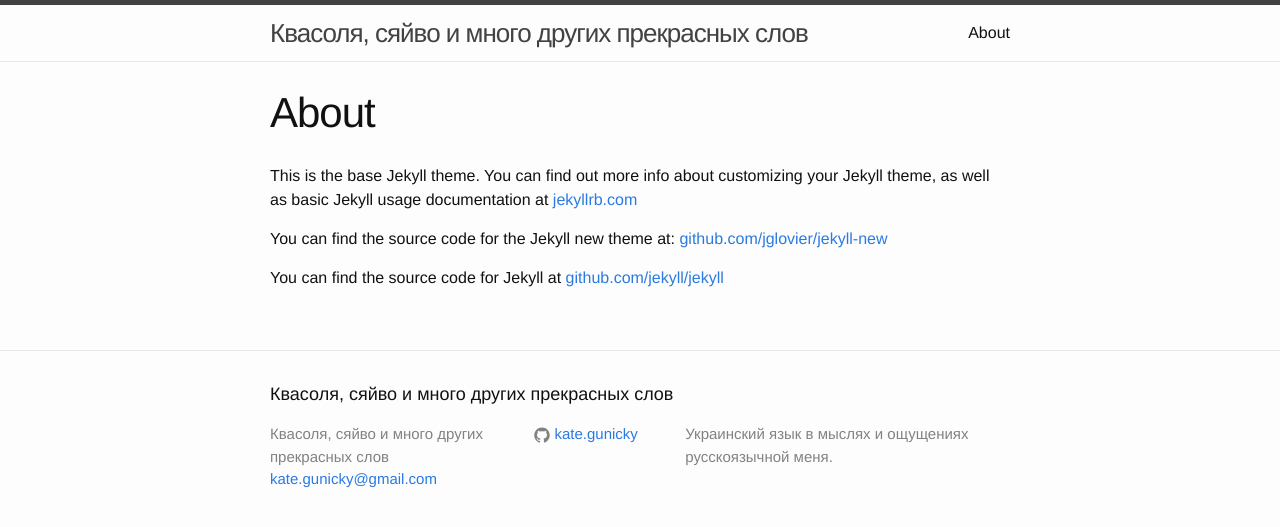
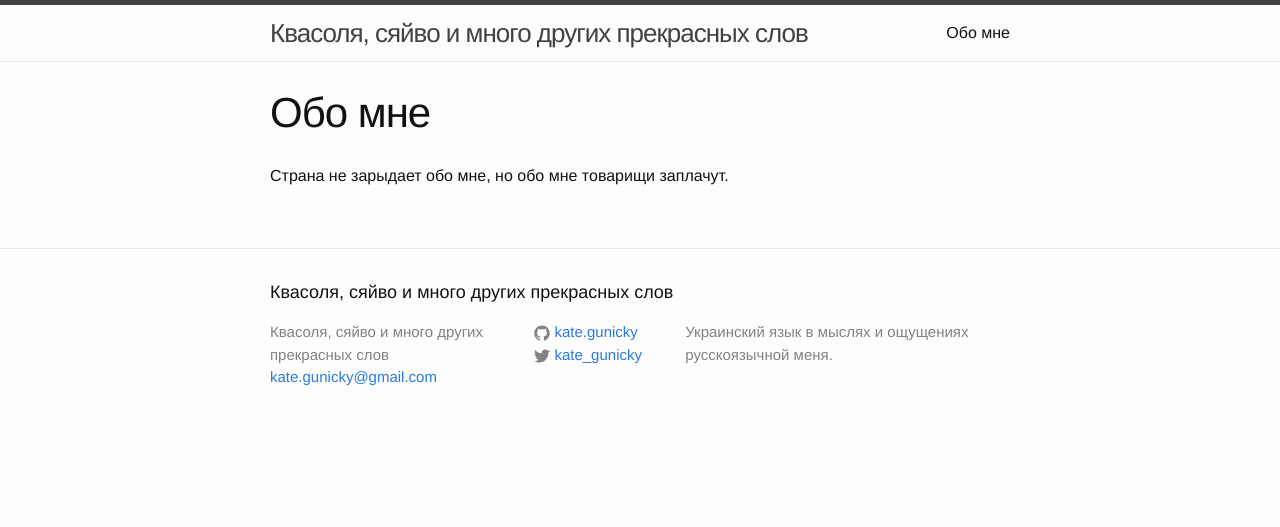
Before and after one commit to kategunicky/kvasolya, a Jekyll site: the page built from about.md, in a window 1280 px wide. Shown: the top 527 px of the page. Built offline with Jekyll 4.4.1, drawn with Linux system fonts in a browser that asks for light colours.

Commit message:
twitter link added

```diff
--- a/_config.yml
+++ b/_config.yml
@@ -5,7 +5,7 @@ description: > # this means to ignore newlines until "baseurl:"
     Украинский язык в мыслях и ощущениях русскоязычной меня.
 baseurl: "/kvasolya" # the subpath of your site, e.g. /blog/
 url: "http://yourdomain.com" # the base hostname & protocol for your site
-#twitter_username: jekyllrb
+twitter_username: kate_gunicky
 github_username: kate.gunicky
 
 # Build settings
--- a/about.md
+++ b/about.md
@@ -1,11 +1,7 @@
 ---
 layout: page
-title: About
+title: Обо мне
 permalink: /about/
 ---
 
-This is the base Jekyll theme. You can find out more info about customizing your Jekyll theme, as well as basic Jekyll usage documentation at [jekyllrb.com](http://jekyllrb.com/)
-
-You can find the source code for the Jekyll new theme at: [github.com/jglovier/jekyll-new](https://github.com/jglovier/jekyll-new)
-
-You can find the source code for Jekyll at [github.com/jekyll/jekyll](https://github.com/jekyll/jekyll)
+Страна не зарыдает обо мне, но обо мне товарищи заплачут.
```
Also changed, not shown: _posts/2015-01-04-welcome-to-jekyll.markdown (line endings or trailing spaces).
